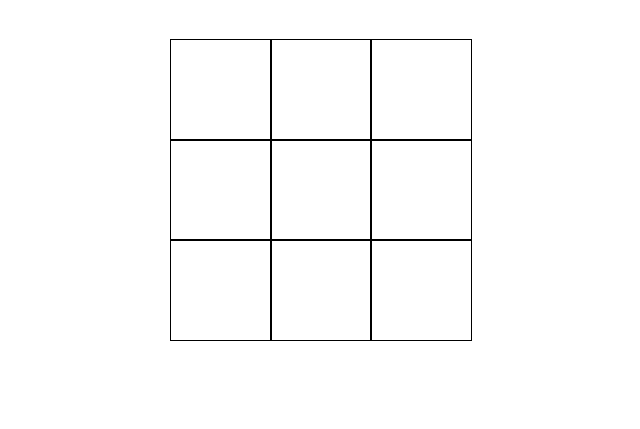
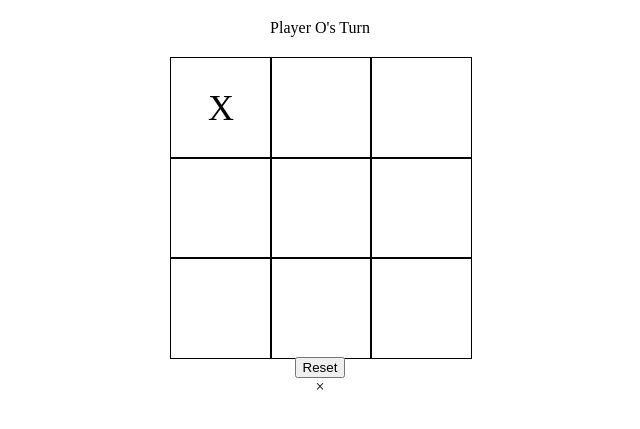
Before and after one commit to Karon03/Milestone-Project, a plain HTML site: page index.html in a window 1280 px wide. Both pictures are taken after a click on the element 541 px from the left and 158 px from the top of the page. Shown: the part 69-498 px from the top of the page, without its empty margins (320-960 px from the left). Drawn offline with Linux system fonts and the light colour scheme.

Commit message:
Created Turn indicator, Reset Button, X/O functionality

```diff
--- a/index.html
+++ b/index.html
@@ -8,7 +8,16 @@
 <body>
     <div class="container">
         <h1> Tic Tac Toe</h1>
+        <div id="turn-indicator">Player X's Turn</div>
         <div id="game-board">
+
+    </div>
+    <button class="reset-button">Reset</button>
+        <div id="modal" class="modal">
+            <div class="modal-content">
+                <span class="close">&times;</span>
+                <p id="'modal-message"></p>
+
     </div>
     <script src="script.js"></script>
 </body>
--- a/script.js
+++ b/script.js
@@ -1,13 +1,91 @@
-document.addEventListener("DOMContentLoaded", function() {
-    const gameboard = document.getElementById('game-board');
+document.addEventListener("DOMContentLoaded", function () {
+
+    const gameBoard = document.getElementById('game-board');
     const cells = [];
+    const turnIndicator = document.getElementById('turn-indicator');
+    const modal = document.getElementById('modal');
+    const modalMessage = document.getElementById('modal-message');
+    const closeButton = document.querySelector('.close');
 
     for (let i = 0; i < 9; i++) {
-    const cell = document.createElement('div');
-    cell.classList.add('cell');
-    cell.dataset.index = i;
-    cell.addEventListener('click', () => handleCellClick(cell));
-    gameboard.appendChild(cell);
-    cells.push(cell);
+        const cell = document.createElement('div');
+        cell.classList.add('cell');
+        cell.dataset.index = i;
+        cell.addEventListener('click', () => handleCellClick(cell));
+        gameBoard.appendChild(cell);
+        cells.push(cell);
     }
-})
+
+    const resetButtons = document.querySelectorAll('.reset-button');
+    resetButtons.forEach(button => {
+        button.addEventListener('click', resetGame);
+    });
+
+    let currentPlayer = 'X';
+    let gameActive = true;
+
+    function handleCellClick(cell) {
+
+        if (gameActive && cell.textContent === '') {
+            cell.textContent = currentPlayer;
+            cell.dataset.player = currentPlayer;
+            cell.classList.add(currentPlayer);
+            cell.classList.add('placed');
+
+            if (checkWinner(currentPlayer)) {
+                showModal(`Player ${currentPlayer} wins!`);
+                gameActive = false;
+            } else if (checkDraw()) {
+                showModal("It's a draw!");
+                gameActive = false; e
+            } else {
+                currentPlayer = currentPlayer === 'X' ? 'O' : 'X';
+                updateTurnIndicator();
+            }
+        }
+    }
+
+    function checkWinner(player) {
+        const winningCombos = [
+            [0, 1, 2], [3, 4, 5], [6, 7, 8],
+            [0, 3, 6], [1, 4, 7], [2, 5, 8],
+            [0, 4, 8], [2, 4, 6]
+        ];
+
+        return winningCombos.some(combo => {
+            return combo.every(index => {
+                return cells[index].textContent === player;
+            });
+        });
+    }
+
+    function checkDraw() {
+
+        return [...cells].every(cell => cell.textContent !== '');
+    }
+
+    function resetGame() {
+
+        cells.forEach(cell => {
+            cell.textContent = '';
+            cell.classList.remove('X', 'O', 'placed');
+            cell.removeAttribute('data-player');
+        });
+        currentPlayer = 'X';
+        gameActive = true;
+        updateTurnIndicator();
+    }
+
+    function updateTurnIndicator() {
+        turnIndicator.textContent = `Player ${currentPlayer}'s Turn`;
+    }
+
+    function showModal(message) {
+        modal.style.display = "block";
+        modalMessage.textContent = message;
+    }
+
+    closeButton.addEventListener('click', () => {
+        modal.style.display = "none";
+    });
+});
--- a/style.css
+++ b/style.css
@@ -25,3 +25,7 @@
     align-items: center;
     cursor: pointer;
 }
+
+.cell:hover {
+    background-color: #f0f0f0;
+}
```
